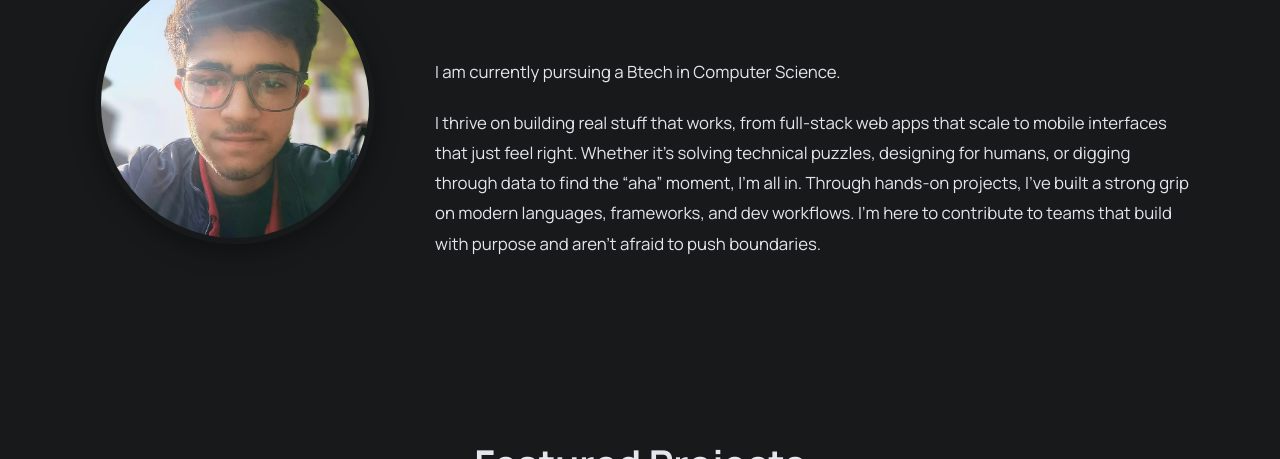
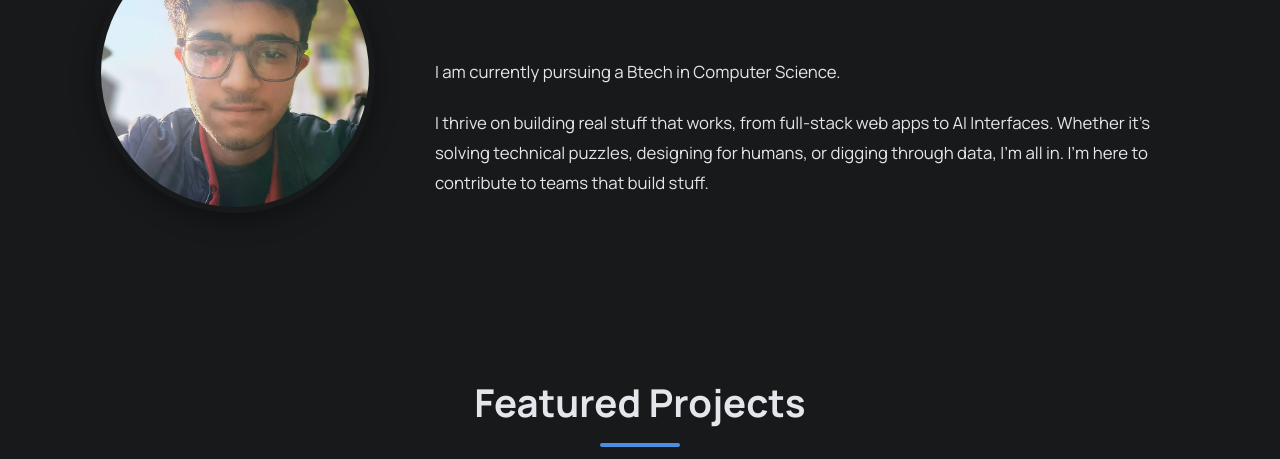
Before and after one commit to PixelAnay/testing, a plain HTML site: page index.html in a window 1280 px wide. Shown: the part 753-1212 px from the top of the page. Drawn offline with Linux system fonts and the light colour scheme.

Commit message:
Update index.html

```diff
--- a/index.html
+++ b/index.html
@@ -151,9 +151,7 @@
                 <div class="about-content">
                     <h2 class="section-title">About Me</h2>
                     <p>I am currently pursuing a Btech in Computer Science.</p>
-                    <p>I thrive on building real stuff that works, from full-stack web apps that scale to mobile interfaces that just feel right. Whether it's solving technical puzzles, designing for humans, or digging through data to find the “aha” moment, I'm all in.
-
-Through hands-on projects, I’ve built a strong grip on modern languages, frameworks, and dev workflows. I’m here to contribute to teams that build with purpose and aren’t afraid to push boundaries.</p>
+                    <p>I thrive on building real stuff that works, from full-stack web apps to AI Interfaces. Whether it's solving technical puzzles, designing for humans, or digging through data, I'm all in. I’m here to contribute to teams that build stuff.</p>
 
                 </div>
             </div>
```
